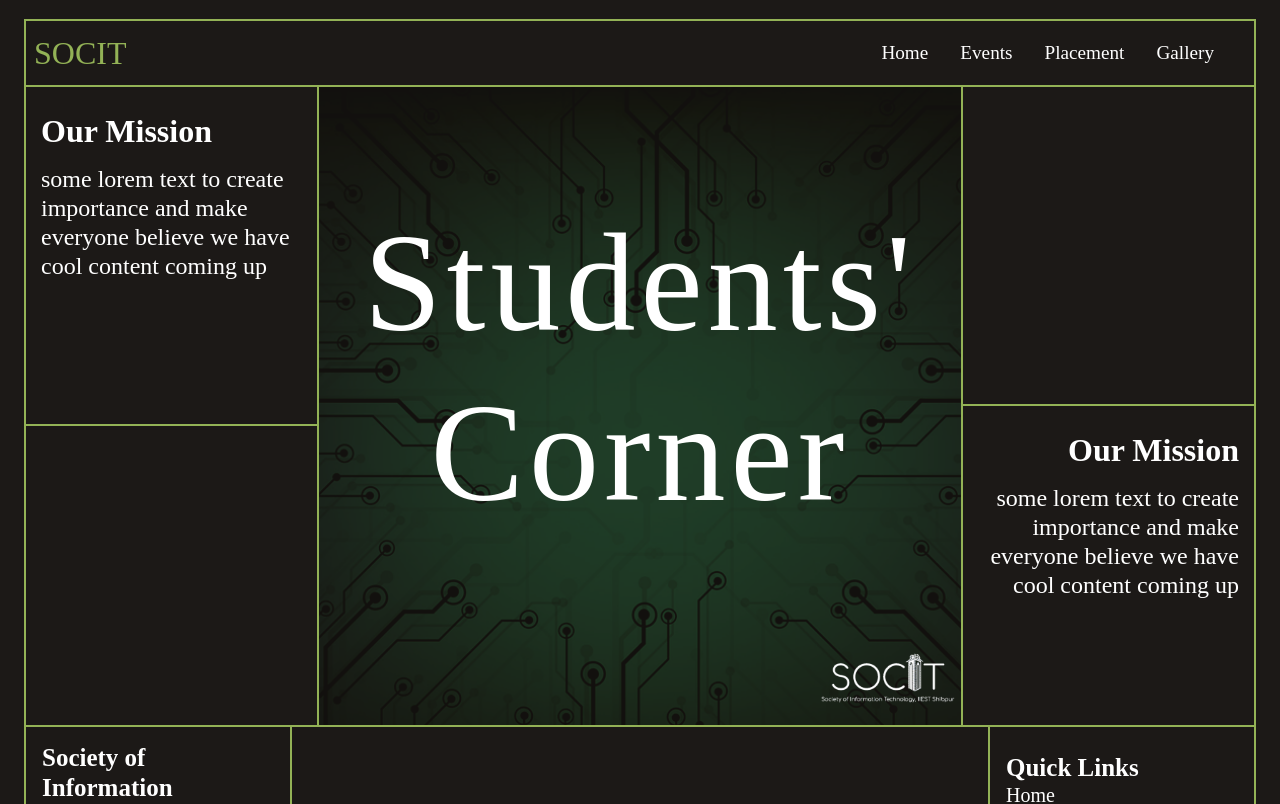
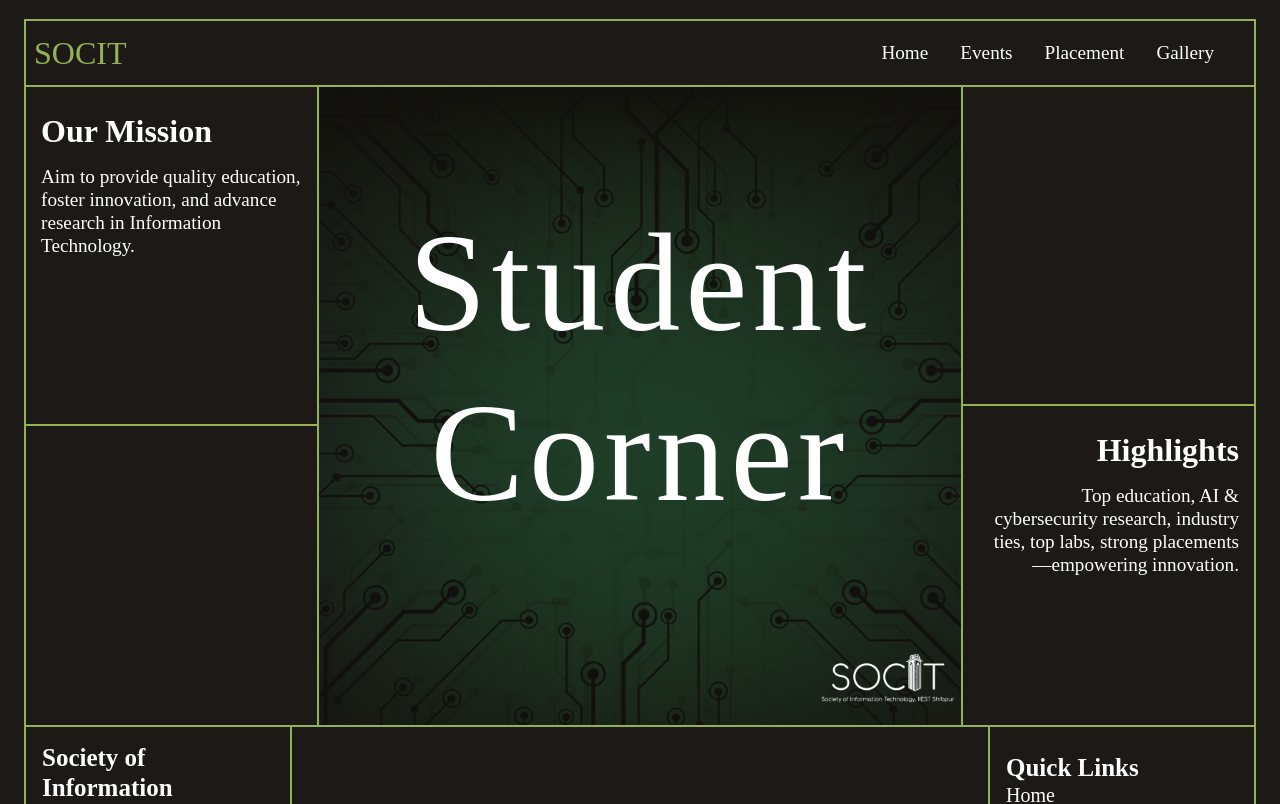
Before and after one commit to Soumyajit0803/SOCIT, a React (Vite) app in the folder client/: page / in a window 1280 px wide. Shown: the top 804 px of the page. Built offline with nearby package versions, Linux system fonts and the light colour scheme; a web font is replaced by a local one.

Commit message:
[FIX]: Minor fixes/content changes in hero, scrollbar

```diff
--- a/client/src/components/Footer/Footer.css
+++ b/client/src/components/Footer/Footer.css
@@ -78,7 +78,6 @@
     padding-top: 14px;
     font-size: min(3.8vw, 16px);
     height: 1em;
-
 }
 
 .Footer-Frame .Footer .Lower .Mid-Box .Text .Right {
--- a/client/src/components/Hero/Hero.css
+++ b/client/src/components/Hero/Hero.css
@@ -35,7 +35,7 @@
 
 .Hero .left .upper .text,
 .Hero .right .lower .text {
-    font-size: 1.5rem;
+    font-size: 1.2rem;
     margin: 10px 15px 0;
     line-height: 1.2em;
 
--- a/client/src/components/Hero/Hero.jsx
+++ b/client/src/components/Hero/Hero.jsx
@@ -8,14 +8,14 @@ function Hero() {
           <div className="left">
             <div className="upper">
               <h1>Our Mission</h1>
-              <div className="text"><p>some lorem text to create importance and make everyone believe we have cool content coming up</p></div>
+              <div className="text"><p>Aim to provide quality education, foster innovation, and advance research in Information Technology.</p></div>
             </div>
             <div className="lower"></div>
           </div>
           <div className="middle">
             <div className="logo"></div>
             <div className="buffer"></div>
-            <div className="font">Students'
+            <div className="font">Student
               <div className='lower'>
                 Corner
 
@@ -26,8 +26,8 @@ function Hero() {
           <div className="right">
             <div className="upper"></div>
             <div className="lower">
-              <h1>Our Mission</h1>
-              <div className="text"><p>some lorem text to create importance and make everyone believe we have cool content coming up</p></div>
+              <h1>Highlights</h1>
+              <div className="text"><p>Top education, AI & cybersecurity research, industry ties, top labs, strong placements—empowering innovation.</p></div>
             </div>
           </div>
         </div>
--- a/client/src/index.css
+++ b/client/src/index.css
@@ -6,6 +6,7 @@
     outline: 0;
     padding: 0;
 }
+
 .ant-btn-primary{
     all: unset !important;
     margin: 10px !important;
@@ -36,15 +37,6 @@
     color: rgb(255, 255, 255);
 }
 
-/* a {
-    font-weight: 500;
-  color: #646cff;
-  text-decoration: inherit;
-}
-a:hover {
-    color: #535bf2;
-    } */
-
 body {
     padding: 1.2rem 0;
     /* display: flex; */
@@ -55,6 +47,25 @@ body {
     overflow-y: scroll;
 }
 
+*::-webkit-scrollbar {
+    width: 0px;
+    background-color: var(--black);
+}
+
+*::-webkit-scrollbar-thumb {
+    width: 0px !important;
+    background: var(--green);
+}
+*::-webkit-scrollbar-button,
+*::-webkit-scrollbar-corner {
+    display: none;
+}
+
+div::-webkit-scrollbar {
+    display: none;
+}
+
+
 @media only screen and (max-width: 480px) {
     :root {
         --appmargin: 0 0.7rem;
```
